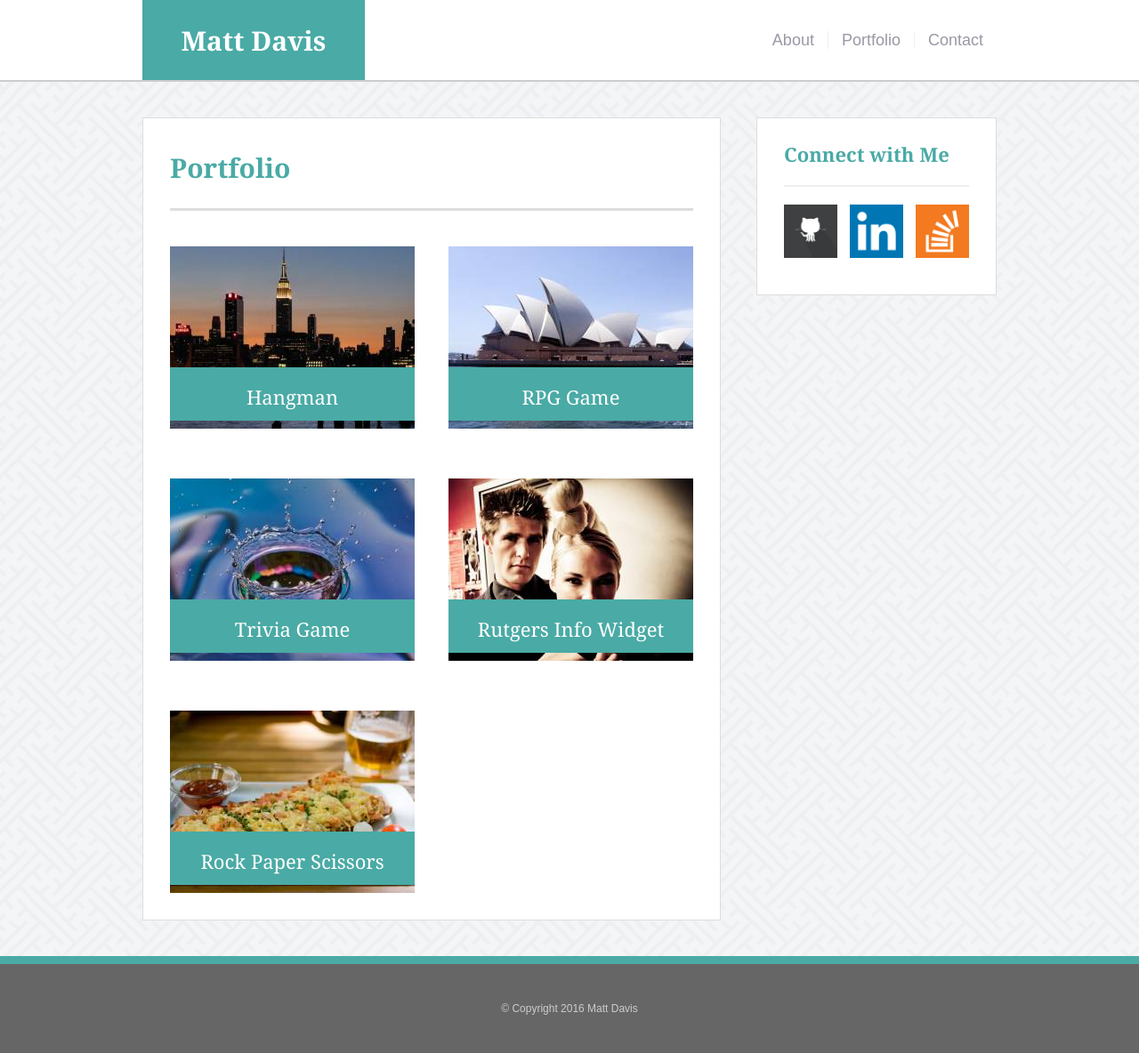
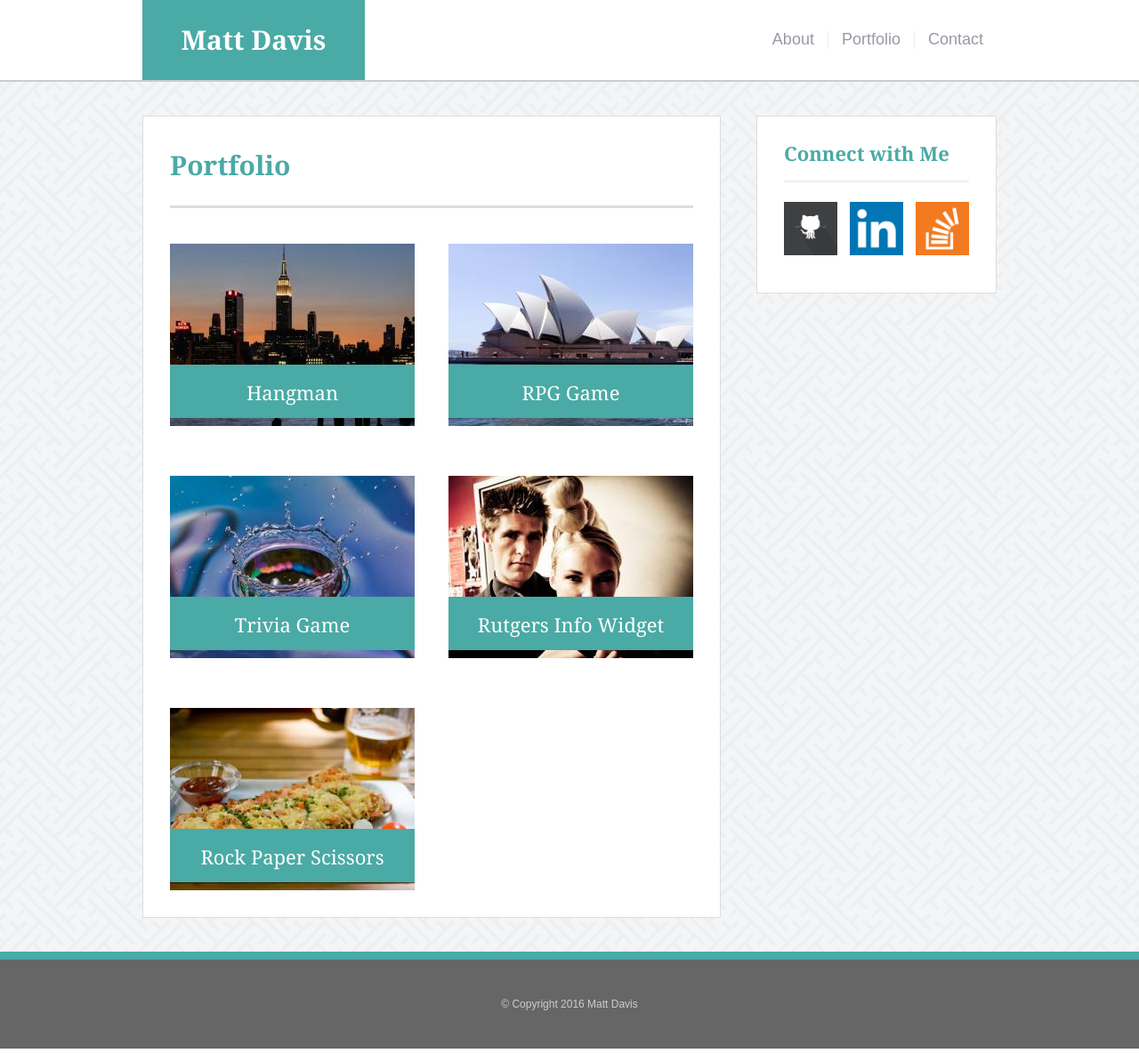
Before and after one commit to mattsplats/Basic-Portfolio, a PHP site: page /portfolio.html in a window 1280 px wide. Shown: the whole page at 89% size. Run offline with PHP 8.4, Linux system fonts and the light colour scheme.

Commit message:
updated to link reset.css properly, items respaced as needed

```diff
--- a/assets/css/style.css
+++ b/assets/css/style.css
@@ -20,16 +20,14 @@ html, body {
 
 
 /* selectors for all HTML tags across all pages */
-* {
-	font-family: 'Arial', 'Helvetica Neue', Helvetica, sans-serif;
-	font-size: 18px;
-	color: #777777;
-}
-
 body {
 	background: url('../images/background_pattern.png') #ffffff;
 	margin: 0px;
 	padding: 0px;
+
+	font-family: 'Arial', 'Helvetica Neue', Helvetica, sans-serif;
+	font-size: 18px;
+	color: #777777;
 }
 
 a {
@@ -39,6 +37,7 @@ a {
 
 h1, h2, h3 {
 	font-family: 'Georgia', Times, Times New Roman, serif;
+	font-weight: bold;
 	font-size: 30px;
 	color: #4aaaa5;
 }
@@ -108,7 +107,7 @@ nav {
 /* selectors for main content (section + aside) */
 #main_block {
 	width: 960px;
-	margin: 40px auto;
+	margin: 38px auto;
 
 	display: flex;
 	justify-content: space-between;
@@ -118,7 +117,7 @@ section, aside {
 	background: #ffffff;
 	border: 1px solid #dddddd;
 	width: 588px;
-	padding: 35px 30px 30px 30px;
+	padding: 40px 30px 30px 30px;
 }
 
 section p {
@@ -128,13 +127,13 @@ section p {
 #section_grey_line {
 	background: #dddddd;
 	height: 3px;
-	margin: 25px 0 20px 0;
+	margin: 30px 0 20px 0;
 }
 
 aside {
 	width: 208px;
 	height: 133px;
-	padding: 25px 30px 40px 30px;
+	padding: 30px 30px 35px 30px;
 }
 
 aside img {
@@ -152,7 +151,7 @@ aside img:hover {
 #aside_grey_line {
 	background: #EEEEEE;
 	height: 2px;
-	margin: 20px 0;
+	margin: 20px 0 22px 0;
 }
 
 #social_images {
@@ -204,9 +203,9 @@ footer {
 .portfolio_pic_text_block {
 	background: #4aaaa5;
 	width: 100%;
-	height: 42px;
+	height: 40px;
 	margin-top: 136px;
-	padding-top: 18px;
+	padding-top: 20px;
 	position: absolute;
 	float: left;
 
@@ -227,8 +226,8 @@ footer {
 input, textarea {
 	border: 1px solid #dddddd;
 	width: 564px;
-	margin-top: 5px;
-	padding: 8px 10px;
+	margin-top: 7px;
+	padding: 9px;
 
 	font-size: 14px;
 	color: #a9a9a9;
--- a/contact.html
+++ b/contact.html
@@ -8,6 +8,7 @@
 	<meta name="keywords" content="portfolio, resume, bio, web, developer">
 	<meta name="author" content="Matt Davis">
 
+	<link rel="stylesheet" type="text/css" href="assets/css/reset.css">
 	<link rel="stylesheet" type="text/css" href="assets/css/style.css">
 </head>
 <body>
@@ -31,6 +32,7 @@
 			<section>
 				<h2>Contact</h2>
 				<div id="section_grey_line"></div>
+				<div style="height: 7px;"></div>
 
 				<label>Name</label><br/>
 				<input type="text" name="name" value="John Smith"><br/><br/>
--- a/index.html
+++ b/index.html
@@ -8,6 +8,7 @@
 	<meta name="keywords" content="portfolio, resume, bio, web, developer">
 	<meta name="author" content="Matt Davis">
 
+	<link rel="stylesheet" type="text/css" href="assets/css/reset.css">
 	<link rel="stylesheet" type="text/css" href="assets/css/style.css">
 </head>
 <body>
--- a/portfolio.html
+++ b/portfolio.html
@@ -8,6 +8,7 @@
 	<meta name="keywords" content="portfolio, resume, bio, web, developer">
 	<meta name="author" content="Matt Davis">
 
+	<link rel="stylesheet" type="text/css" href="assets/css/reset.css">
 	<link rel="stylesheet" type="text/css" href="assets/css/style.css">
 </head>
 <body>
```
